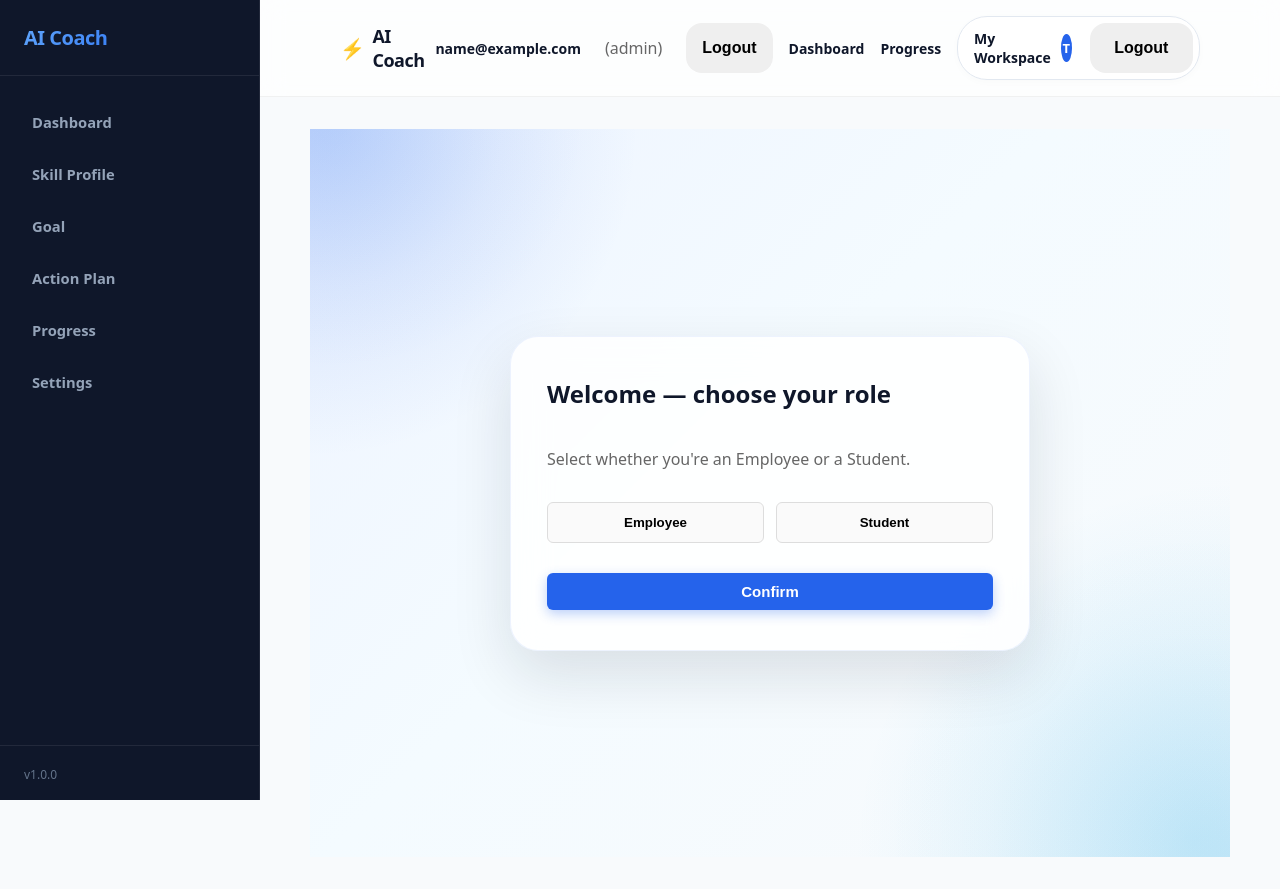
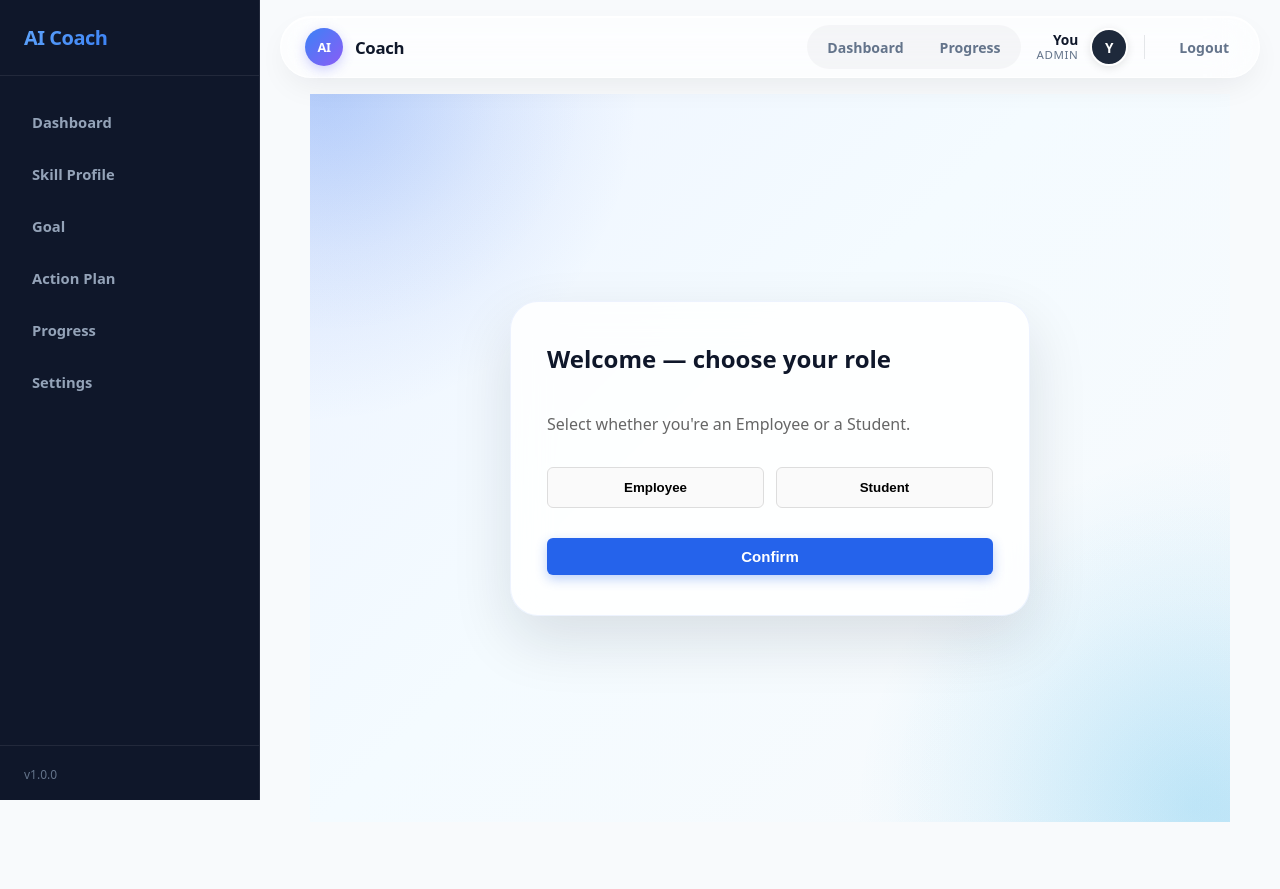
Before and after one commit to lhtruc/scrum-ai-coach-home, a React (Vite) app in the folder frontend/: page /onboarding in a window 1280 px wide. After the commit the page ends 854 px from the top, so only its background shows below. Built offline with nearby package versions, Linux system fonts and the light colour scheme; no server answers; sample sign-in values are in the browser's storage.

Commit message:
polish navbar

```diff
--- a/frontend/src/components/Navbar.css
+++ b/frontend/src/components/Navbar.css
@@ -1,69 +1,241 @@
-/* src/components/Navbar.css */
+/* ================== THIẾT LẬP BIẾN MÀU HIỆN ĐẠI ================== */
+:root {
+  --nav-gradient: linear-gradient(135deg, #3b82f6 0%, #8b5cf6 100%);
+  --nav-text-main: #0f172a;
+  --nav-text-muted: #64748b;
+  --nav-bg-glass: rgba(255, 255, 255, 0.65);
+  --nav-glass-border: rgba(255, 255, 255, 0.8);
+  --nav-shadow: 0 12px 32px -8px rgba(15, 23, 42, 0.08);
+  --nav-shadow-inner: inset 0 1px 0 rgba(255, 255, 255, 1);
+}
+
+/* ================== WRAPPER & FLOATING LAYOUT ================== */
+.navbar-wrapper {
+  position: sticky;
+  top: 16px; /* Cách mép trên 1 khoảng để lơ lửng */
+  z-index: 100;
+  padding: 0 20px;
+  pointer-events: none; /* Tránh block click ở khoảng trống */
+}
 
 .navbar {
-  background-color: rgba(255, 255, 255, 0.7);
-  backdrop-filter: blur(12px);
-  -webkit-backdrop-filter: blur(12px);
-  border-bottom: 1px solid rgba(0, 0, 0, 0.05);
-  position: sticky;
-  top: 0;
-  z-index: 100;
+  pointer-events: auto; /* Bật lại click cho nav */
 }
 
 .nav-container {
-  max-width: 900px;
+  width: 100%;
+  max-width: 1080px; /* Nhỏ lại 1 chút nhìn thanh thoát hơn */
   margin: 0 auto;
-  padding: 16px 20px;
+  padding: 8px 12px 8px 24px; /* Padding bất đối xứng tạo điểm nhấn */
   display: flex;
+  align-items: center;
   justify-content: space-between;
-  align-items: center;
+  gap: 24px;
+
+  /* Hiệu ứng Floating Glassmorphism */
+  background: var(--nav-bg-glass);
+  backdrop-filter: blur(24px) saturate(180%);
+  -webkit-backdrop-filter: blur(24px) saturate(180%);
+  border: 1px solid var(--nav-glass-border);
+  border-radius: 9999px; /* Bo tròn tuyệt đối dạng viên thuốc */
+  box-shadow: var(--nav-shadow), var(--nav-shadow-inner);
 }
 
+/* ================== BRAND / LOGO ================== */
 .nav-brand {
-  font-size: 18px;
+  display: inline-flex;
+  align-items: center;
+  gap: 12px;
+  color: var(--nav-text-main);
+  text-decoration: none;
+  font-size: 1.05rem;
   font-weight: 800;
-  color: var(--text-main);
+  letter-spacing: -0.02em; /* Kéo chữ sát lại xíu nhìn xịn hơn */
+}
+
+.logo-icon {
+  width: 38px;
+  height: 38px;
+  border-radius: 50%; /* Tròn xoe cho đồng bộ khối pill */
+  display: inline-flex;
+  align-items: center;
+  justify-content: center;
+  background: var(--nav-gradient); /* Gradient rực rỡ */
+  color: #ffffff;
+  font-size: 0.8rem;
+  font-weight: 900;
+  box-shadow: 0 4px 12px rgba(99, 102, 241, 0.3); /* Bóng phát sáng */
+}
+
+.nav-right {
   display: flex;
   align-items: center;
-  gap: 8px;
-  letter-spacing: -0.5px;
+  gap: 16px;
 }
 
-.logo-icon { color: var(--primary); font-size: 20px;}
+/* ================== MENU LINKS (DẠNG PILL) ================== */
+.nav-links {
+  display: flex;
+  align-items: center;
+  gap: 4px;
+  padding: 4px;
+  border-radius: 9999px;
+  background: rgba(15, 23, 42, 0.03); /* Lót nền cực mờ */
+}
 
+.nav-link {
+  display: inline-flex;
+  align-items: center;
+  min-height: 36px;
+  padding: 0 16px;
+  border-radius: 9999px; /* Tròn tuyệt đối */
+  color: var(--nav-text-muted);
+  text-decoration: none;
+  font-size: 0.88rem;
+  font-weight: 600;
+  transition: all 0.3s cubic-bezier(0.4, 0, 0.2, 1);
+}
+
+.nav-link:hover {
+  color: var(--nav-text-main);
+  background: rgba(15, 23, 42, 0.04);
+}
+
+.nav-link.active {
+  background: #ffffff;
+  color: var(--nav-text-main);
+  font-weight: 700;
+  box-shadow: 0 2px 10px rgba(0, 0, 0, 0.06);
+}
+
+/* ================== PROFILE SECTION ================== */
 .nav-profile {
   display: flex;
   align-items: center;
-  gap: 10px;
-  background: var(--bg-card);
-  /* Sửa lỗi lệch: Padding trái 16px (cho chữ), padding phải 6px (ôm sát avatar) */
-  padding: 6px 6px 6px 16px;
-  border-radius: 30px;
-  border: 1px solid var(--border);
-  box-shadow: 0 2px 8px rgba(0,0,0,0.02);
-  cursor: pointer;
-  transition: background-color 0.2s;
+  gap: 12px;
 }
 
-.nav-profile:hover {
-  background: #f8fafc;
+.user-meta {
+  display: flex;
+  flex-direction: column;
+  align-items: flex-end;
+  line-height: 1.3;
 }
 
 .user-name {
-  font-size: 14px;
-  font-weight: 600;
-  color: var(--text-main);
+  max-width: 150px;
+  overflow: hidden;
+  text-overflow: ellipsis;
+  color: var(--nav-text-main);
+  font-size: 0.86rem;
+  font-weight: 700;
+  white-space: nowrap;
+}
+
+.user-role {
+  color: var(--nav-text-muted);
+  font-size: 0.72rem;
+  font-weight: 500;
+  text-transform: uppercase;
+  letter-spacing: 0.05em;
 }
 
 .avatar {
-  background-color: var(--primary);
-  color: white;
-  width: 28px;
-  height: 28px;
+  width: 38px;
+  height: 38px;
   border-radius: 50%;
   display: flex;
   align-items: center;
   justify-content: center;
-  font-size: 13px;
-  font-weight: bold;
+  background: #1e293b; /* Dark slate */
+  color: #ffffff;
+  font-size: 0.85rem;
+  font-weight: 700;
+  border: 2px solid #ffffff; /* Viền trắng bọc avatar */
+  box-shadow: 0 2px 8px rgba(0,0,0,0.1);
 }
+
+.nav-divider {
+  width: 1px;
+  height: 24px;
+  background-color: rgba(15, 23, 42, 0.1);
+  margin: 0 4px;
+}
+
+/* ================== BUTTONS ================== */
+.nav-btn {
+  min-height: 40px;
+  padding: 0 18px;
+  border-radius: 9999px;
+  display: inline-flex;
+  align-items: center;
+  justify-content: center;
+  text-decoration: none;
+  font: inherit;
+  font-size: 0.88rem;
+  font-weight: 700;
+  cursor: pointer;
+  border: none;
+  transition: all 0.3s cubic-bezier(0.4, 0, 0.2, 1);
+}
+
+/* Nút Logout: Hover ra màu cảnh báo đỏ nhẹ nhàng */
+.btn-logout {
+  background: transparent;
+  color: var(--nav-text-muted);
+}
+
+.btn-logout:hover {
+  background: #fee2e2;
+  color: #dc2626;
+}
+
+/* Nút Login: Đổi sang phong cách Tối Giản Đen Nhám */
+.btn-primary {
+  background: var(--nav-text-main);
+  color: #ffffff;
+  box-shadow: 0 4px 12px rgba(15, 23, 42, 0.15);
+}
+
+.btn-primary:hover {
+  background: #1e293b;
+  transform: translateY(-2px); /* Nhấc nhẹ lên khi hover */
+  box-shadow: 0 6px 16px rgba(15, 23, 42, 0.25);
+}
+
+/* ================== RESPONSIVE VƯỢT TRỘI ================== */
+@media (max-width: 900px) {
+  .user-meta { display: none; } /* Giấu tên trên iPad để gọn */
+}
+
+@media (max-width: 640px) {
+  .navbar-wrapper {
+    top: 0;
+    padding: 0; /* Cho dính sát 2 biên trên mobile */
+  }
+
+  .nav-container {
+    border-radius: 0 0 24px 24px; /* Hủy viên thuốc, thành bo góc dưới */
+    flex-wrap: wrap;
+    padding: 16px;
+    gap: 16px;
+    border-top: none;
+    border-left: none;
+    border-right: none;
+  }
+
+  .nav-right {
+    width: 100%;
+    justify-content: space-between;
+  }
+
+  .nav-links {
+    flex: 1;
+    justify-content: center;
+  }
+
+  .nav-link {
+    flex: 1;
+    justify-content: center;
+  }
+}
--- a/frontend/src/components/Navbar.jsx
+++ b/frontend/src/components/Navbar.jsx
@@ -1,110 +1,112 @@
-import { Link, useLocation, useNavigate } from 'react-router-dom';
+import { Link, NavLink, useLocation, useNavigate } from 'react-router-dom';
+import { useEffect, useState } from 'react';
 import './Navbar.css';
-import { useEffect, useState } from 'react';
+
+const HIDDEN_PATHS = ['/welcome', '/login', '/register'];
+
+const getProfileFromStorage = () => {
+  try {
+    return JSON.parse(localStorage.getItem('user_profile')) || null;
+  } catch {
+    return null;
+  }
+};
 
 export default function Navbar() {
   const location = useLocation();
   const navigate = useNavigate();
 
   const [token, setToken] = useState(localStorage.getItem('access_token'));
-  const [profile, setProfile] = useState(() => {
-    try {
-      return JSON.parse(localStorage.getItem('user_profile') || 'null');
-    } catch {
-      return null;
-    }
-  });
+  const [profile, setProfile] = useState(getProfileFromStorage);
 
   useEffect(() => {
-    setToken(localStorage.getItem('access_token'));
-    setProfile(JSON.parse(localStorage.getItem('user_profile') || 'null'));
-    const onStorage = () => {
-      setToken(localStorage.getItem('access_token'));
-      setProfile(JSON.parse(localStorage.getItem('user_profile') || 'null'));
-    };
-    const onAuthChanged = (e) => {
-      const user = e?.detail || null;
-      setProfile(user);
+    const syncAuthState = (e) => {
+      if (e?.type === 'auth-changed') {
+        setProfile(e.detail || null);
+      } else {
+        setProfile(getProfileFromStorage());
+      }
       setToken(localStorage.getItem('access_token'));
     };
-    window.addEventListener('storage', onStorage);
-    window.addEventListener('auth-changed', onAuthChanged);
+
+    window.addEventListener('storage', syncAuthState);
+    window.addEventListener('auth-changed', syncAuthState);
+
     return () => {
-      window.removeEventListener('storage', onStorage);
-      window.removeEventListener('auth-changed', onAuthChanged);
+      window.removeEventListener('storage', syncAuthState);
+      window.removeEventListener('auth-changed', syncAuthState);
     };
   }, []);
 
-  // hide navbar for welcome, login, register pages
-  const hiddenPaths = ['/welcome', '/login', '/register'];
-  if (hiddenPaths.includes(location.pathname)) return null;
+  if (HIDDEN_PATHS.includes(location.pathname)) return null;
 
   const handleLogout = () => {
     localStorage.removeItem('access_token');
     localStorage.removeItem('user_profile');
-
-    // Đảm bảo trình duyệt nhận biết ngay lập tức việc mất token
     window.dispatchEvent(new Event('storage'));
 
     setToken(null);
-    navigate('/login');
+    setProfile(null);
+    navigate('/login', { replace: true });
   };
 
+  // 💡 CHỈNH SỬA Ở ĐÂY: Ưu tiên display_name, không có mới dùng email
+  const userEmail = profile?.email || '';
+  // const displayName = profile?.display_name || userEmail || 'You';
+  const displayName = profile?.display_name || 'You';
+  const userRole = profile?.role || '';
+
+  // Avatar cũng sẽ lấy chữ cái đầu của Tên thay vì Email
+  const avatarInitial = displayName.charAt(0).toUpperCase();
+
   return (
-    <nav className="navbar">
+    <div className="navbar-wrapper">
+      <header className="navbar">
         <div className="nav-container">
-
-        <Link to="/" className="nav-brand" style={{ color: 'inherit', textDecoration: 'none' }}>
-          <span className="logo-icon">⚡</span>
-          AI Coach
+          {/* Logo */}
+          <Link to="/" className="nav-brand">
+            <span className="logo-icon">AI</span>
+            <span className="logo-text">Coach</span>
           </Link>
 
-        <div style={{ display: 'flex', alignItems: 'center', gap: '16px' }}>
-
-          {/* LOGIC CHUẨN: Cả Dashboard và Progress đều chỉ hiện khi ĐÃ ĐĂNG NHẬP */}
+          {/* Right Section */}
+          <div className="nav-right">
             {token && (
-            <>
-              <span className="user-name">{profile?.email ? profile.email : 'You'}</span>
-              <span style={{ marginLeft: 8, color: '#666' }}>{profile?.role ? `(${profile.role})` : ''}</span>
-              <button className="btn" onClick={handleLogout} style={{ marginLeft: '8px' }}>Logout</button>
-              <Link to="/dashboard" style={{
-                textDecoration: 'none',
-                color: 'var(--text-main)',
-                fontSize: '14px',
-                fontWeight: 700
-              }}>
+              <nav className="nav-links" aria-label="Primary navigation">
+                <NavLink to="/dashboard" className="nav-link">
                   Dashboard
-              </Link>
-
-              <Link to="/progress" style={{
-                textDecoration: 'none',
-                color: 'var(--text-main)',
-                fontSize: '14px',
-                fontWeight: 700
-              }}>
+                </NavLink>
+                <NavLink to="/progress" className="nav-link">
                   Progress
-              </Link>
-            </>
+                </NavLink>
+              </nav>
             )}
 
             <div className="nav-profile">
               {token ? (
                 <>
-                <span className="user-name">My Workspace</span>
-                <div className="avatar">T</div>
-                <button className="btn" onClick={handleLogout} style={{ marginLeft: '8px' }}>
+                  <div className="user-meta">
+                    {/* Hiển thị Tên thay vì Email */}
+                    <span className="user-name" title={displayName}>
+                      {displayName}
+                    </span>
+                    {userRole && <span className="user-role">{userRole}</span>}
+                  </div>
+                  <div className="avatar">{avatarInitial}</div>
+                  <div className="nav-divider"></div>
+                  <button className="nav-btn btn-logout" onClick={handleLogout}>
                     Logout
                   </button>
                 </>
               ) : (
-              <Link to="/login" className="btn" style={{ textDecoration: 'none' }}>
+                <Link to="/login" className="nav-btn btn-primary">
                   Login
                 </Link>
               )}
             </div>
-
           </div>
         </div>
-    </nav>
+      </header>
+    </div>
   );
 }
```
Lines whose indentation alone changed are shown as unchanged.
